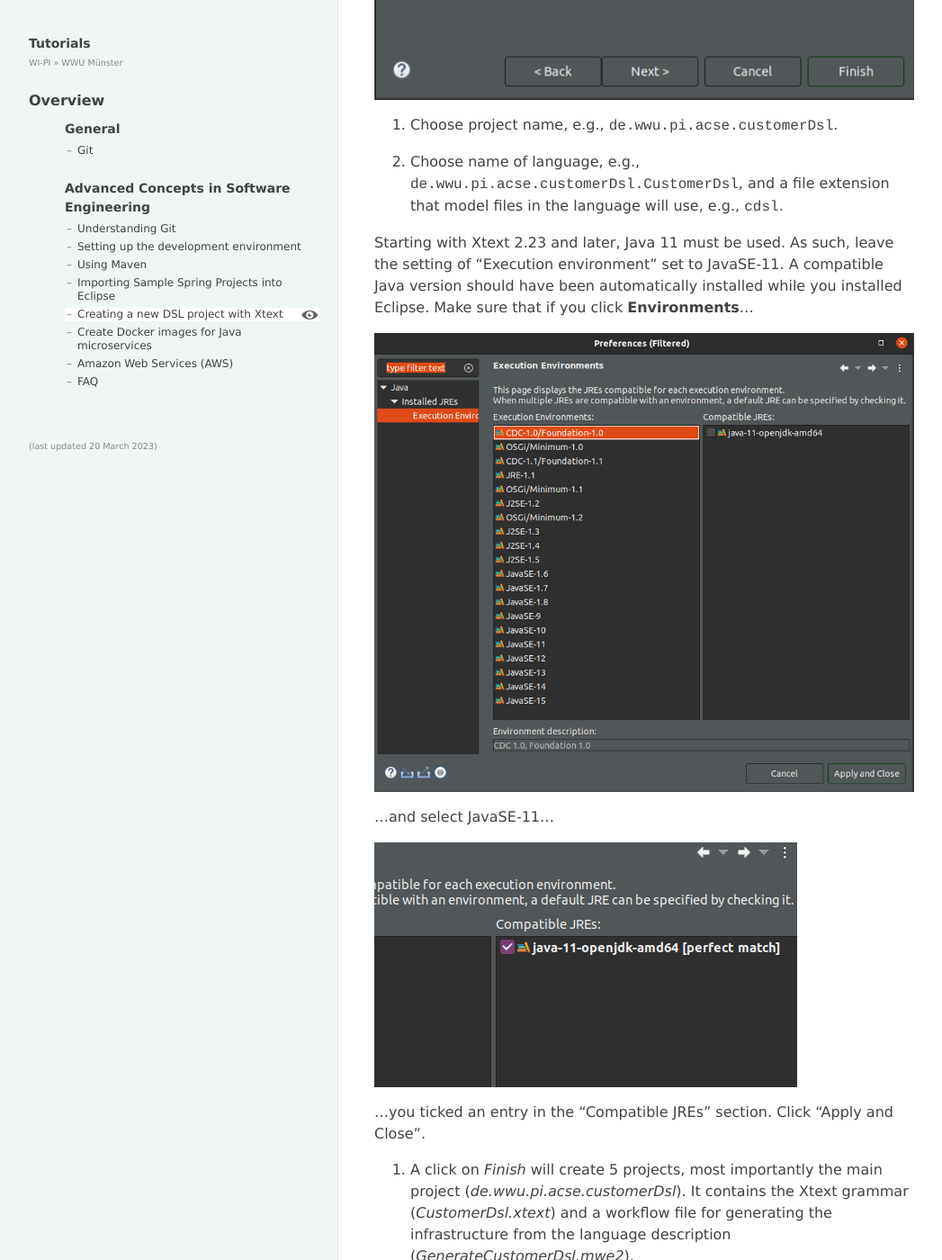
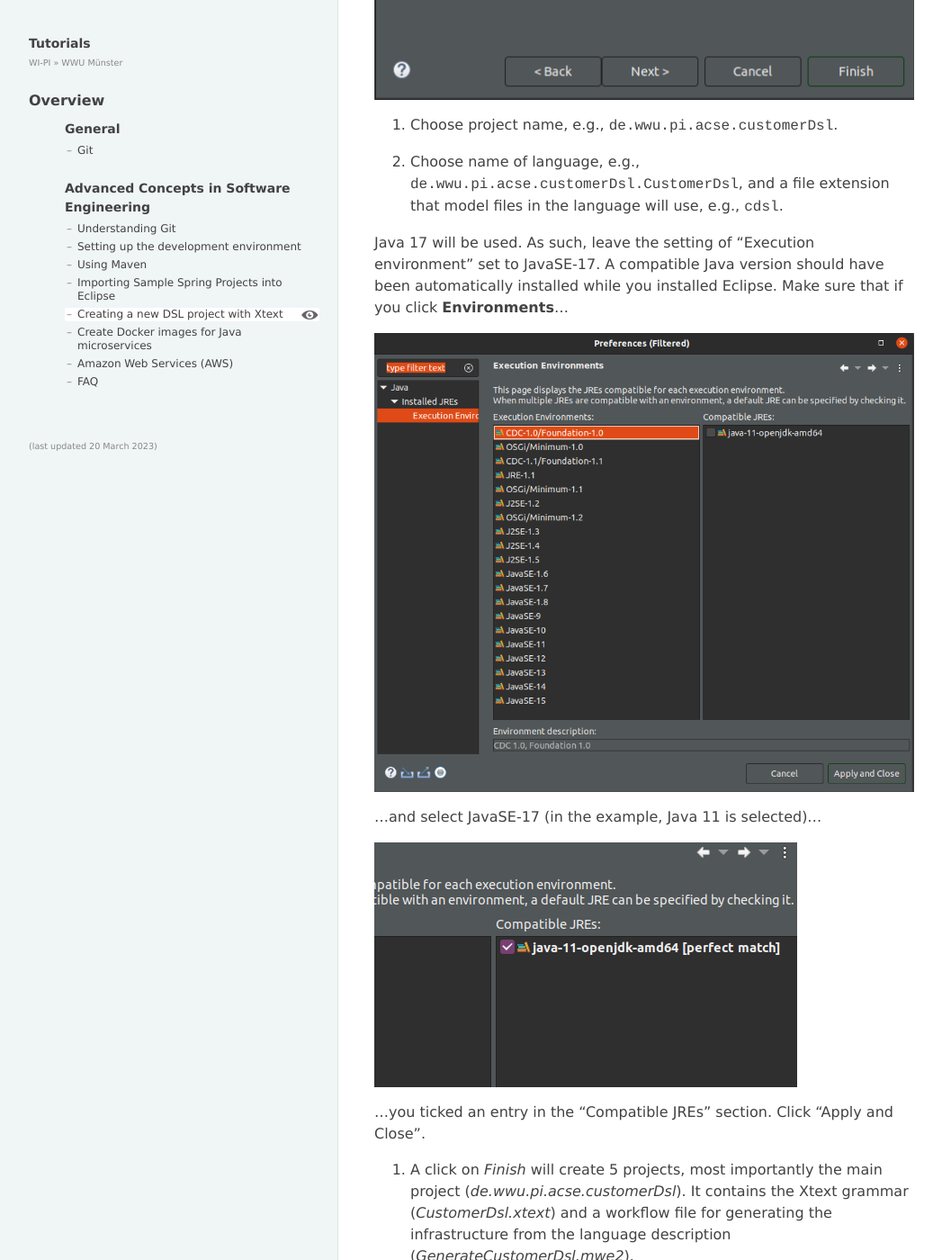
Before and after one commit to wwu-pi/tutorials, a Jekyll site: the page built from lectures/acse/050_Xtext.md, in a window 1280 px wide and 1400 px high, scrolled down 828 px. Shown: the whole window at 90% size, without its empty margins (8-1055 px from the left). Built offline with Jekyll 4.4.1, drawn with Linux system fonts in a browser that asks for light colours.

Commit message:
Bumped versions of software

```diff
--- a/lectures/acse/050_Xtext.md
+++ b/lectures/acse/050_Xtext.md
@@ -15,13 +15,13 @@ You should be prompted with something similar to
 
 3. Choose name of language, e.g., `de.wwu.pi.acse.customerDsl.CustomerDsl`, and a file extension that model files in the language will use, e.g., `cdsl`.
 
-Starting with Xtext 2.23 and later, Java 11 must be used. As such, leave the setting of "Execution environment" set to
-JavaSE-11. A compatible Java version should have been automatically installed while you installed Eclipse.
+Java 17 will be used. As such, leave the setting of "Execution environment" set to
+JavaSE-17. A compatible Java version should have been automatically installed while you installed Eclipse.
 Make sure that if you click **Environments**...
 
 ![](images/Configuration%20of%20Java%2011.png)
 
-...and select JavaSE-11...
+...and select JavaSE-17 (in the example, Java 11 is selected)...
 
 ![](images/Select%20compatible%20JRE.png)
 
```
Also changed, not shown: lectures/acse/020_build_automation.md (+1 -1 lines), lectures/acse/030_importing_sample_projects.md (+3 -2 lines).
